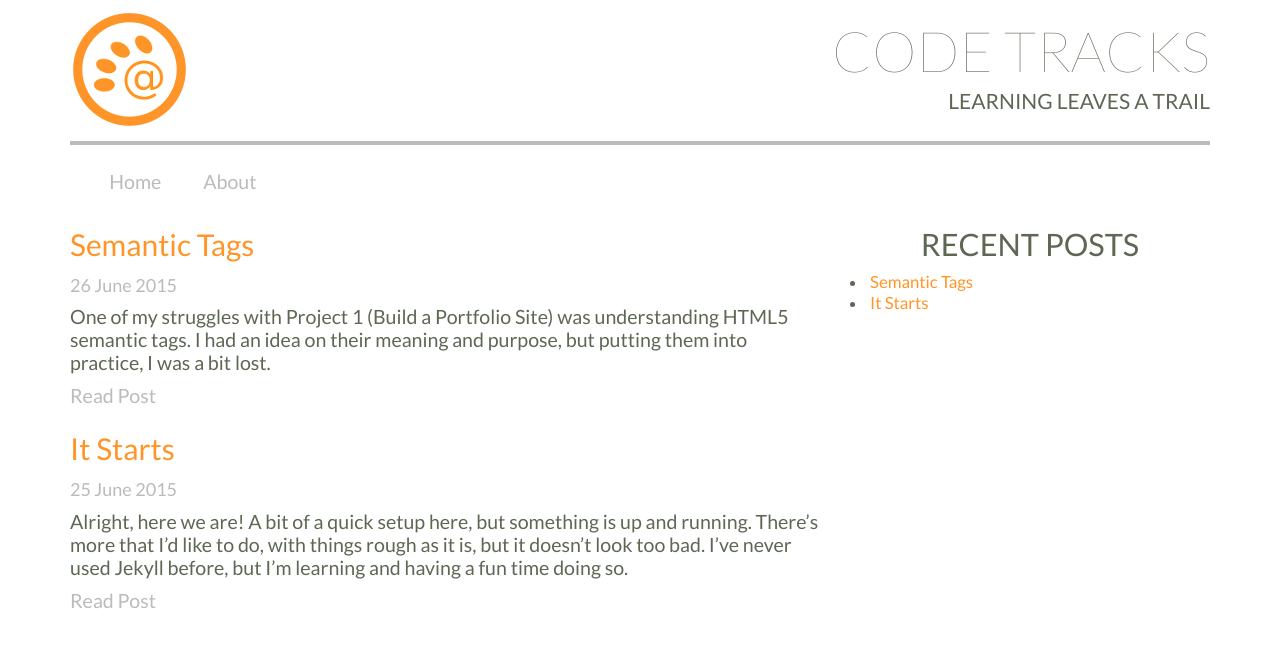
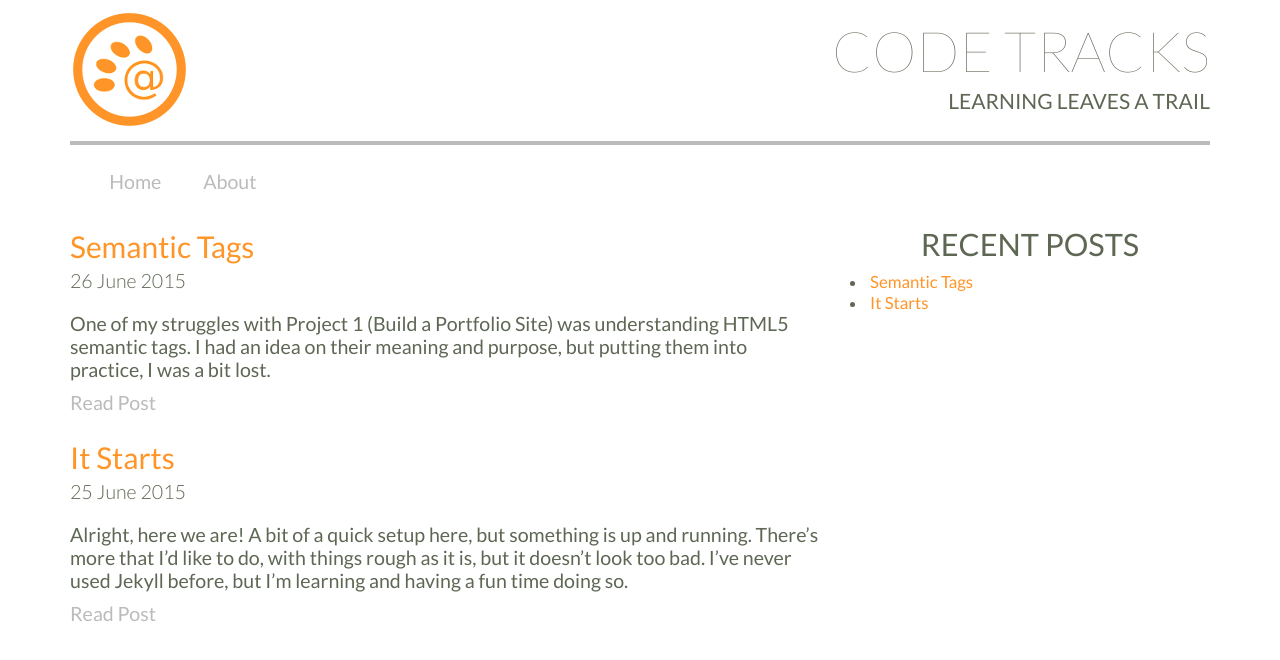
Before and after one commit to Digizard/codetracks.net, a Jekyll site: the page built from index.html, in a window 1280 px wide. Shown: the top 660 px of the page. Built offline with Jekyll 4.4.1, drawn with Linux system fonts in a browser that asks for light colours; Markdown is read by kramdown in place of the engine named in the settings; the list of posts is cut into pages by our own code.

Commit message:
feat: Adjust CSS and layout

```diff
--- a/_includes/footer.html
+++ b/_includes/footer.html
@@ -1,7 +1,7 @@
 				</div>
-				<div class="sidebar col-md-4">
+				<aside class="sidebar col-md-4">
 					{% include sidebar.html %}
-				</div>
+				</aside>
 			</div>
 
 		</main>
--- a/_includes/sidebar.html
+++ b/_includes/sidebar.html
@@ -1,6 +1,10 @@
-					<h3>Recent Posts</h3>
+					<h2>Recent Posts</h2>
 					<p>
 						{% for post in site.posts limit: 5 %}
-							<li><a href="{{ post.url }}">{{ post.title }}</a></li>
+							<li>
+								<a href="{{ post.url }}">
+									<span class="orange">{{ post.title }}</span>
+								</a>
+							</li>
 						{% endfor %}
 					</p>
--- a/css/main.css
+++ b/css/main.css
@@ -12,12 +12,17 @@
 	margin: 7px 0 4px;
 }
 
-h2 {
+.content h2,
+.content h3 {
 	color: #ff9528;
 	margin: 25px 0 15px;
 }
 
-h3 {
+.content h3 {
+	font-weight: 300;
+}
+
+.sidebar h2 {
 	font-size: 2.2em;
 	margin-top: 15px;
 	text-align: center;
@@ -25,8 +30,12 @@
 }
 
 a {
+	color: #bcbbbb;
+	font: 400 1.0em 'Lato', sans-serif;
+}
+
+.orange {
 	color: #ff9528;
-	font: 400 1.0em 'Lato', sans-serif;
 }
 
 .page-top {
@@ -68,13 +77,32 @@
 }
 
 
+/* Content */
+
+.content a {
+	color: #bcbbbb;
+	font: 400 1.0em 'Lato', sans-serif;
+}
+
+.date {
+	font-weight: 300;
+	position: relative;
+	top: -0.5em;
+}
+
+
 /* Side Bar */
 
 .sidebar {
 	padding-top: 10px;
 }
 
+.sidebar a {
+	font: 400 1.2em 'Lato', sans-serif;
+}
 
+
+/* Old code for testing */
 .works {
 	text-align: center;
 }
@@ -90,13 +118,3 @@
 .git-link {
 	color: #bcbbbb;
 }
-
-.content a {
-	color: #bcbbbb;
-	font: 400 1.0em 'Lato', sans-serif;
-}
-
-.sidebar a {
-	color: #ff9528;
-	font: 400 1.2em 'Lato', sans-serif;
-}
--- a/index.html
+++ b/index.html
@@ -4,8 +4,14 @@
 
 {% for post in paginator.posts %}
 
-			<h2>{{ post.title }}</h2>
-			<h4>{{ post.date | date_to_long_string }}</h4>
+			<h2>
+				<a href="{{ post.url }}">
+					<span class="orange">{{ post.title }}</span>
+				</a>
+			</h2>
+			<time class="date" xsi:type="xsd:dateTime" datetime="{{ post.date | date_to_xmlschema }}">
+				{{ post.date | date_to_long_string }}
+			</time>
 			<p>
 				{{ post.excerpt }}
 				<a href="{{ post.url }}">Read Post</a>
```
